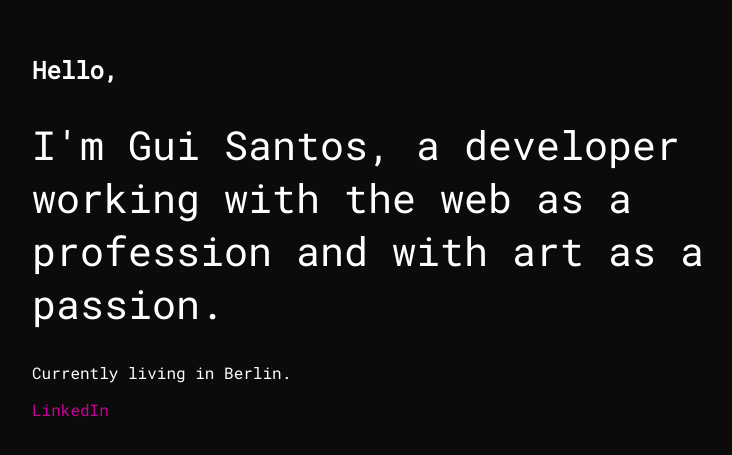
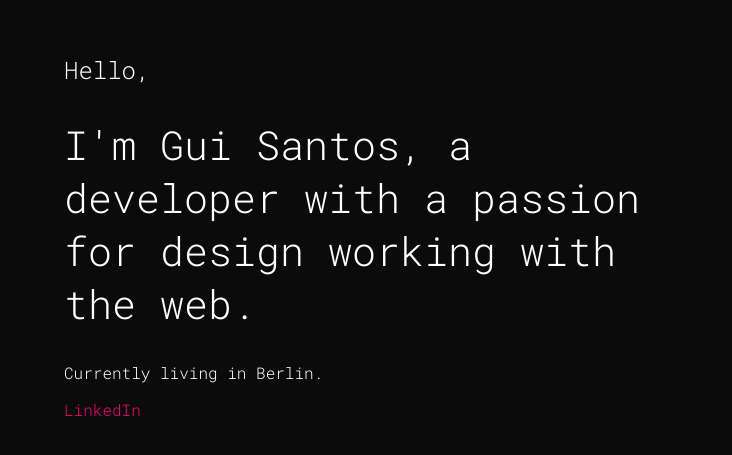
Before and after one commit to gui-santos/personal-website, a Gatsby site: page / in a window 1280 px wide. Shown: the part 163-618 px from the top of the page, without its empty margins (24-756 px from the left). Built offline with nearby package versions, Linux system fonts and the light colour scheme; Gatsby itself is replaced by a stand-in of ours.

Commit message:
move files to own directories

```diff
--- a/gatsby-config.js
+++ b/gatsby-config.js
@@ -14,20 +14,5 @@ module.exports = {
         path: `${__dirname}/src/images`,
       },
     },
-    {
-      resolve: 'gatsby-plugin-manifest',
-      options: {
-        name: 'Gui Santos',
-        start_url: '/',
-        background_color: '#663399',
-        theme_color: '#663399',
-        display: 'minimal-ui',
-      },
-    },
-    // this (optional) plugin enables Progressive Web App + Offline functionality
-    // To learn more, visit: https://gatsby.app/offline
-    // 'gatsby-plugin-offline',
   ],
-  // necessary to deploy to GitHub Pages
-  pathPrefix: '/personal-website',
 }
--- /dev/null
+++ b/src/components/Link.jsx
@@ -0,0 +1,18 @@
+import styled from 'styled-components'
+
+const Link = styled.a`
+  font-size: 0.8rem;
+  color: #ff006f;
+  text-decoration: none;
+  transition: color 0.5s ease-in-out;
+
+  :hover {
+    color: #ff00f1;
+  }
+
+  @media screen and (min-width: 768px) {
+    font-size: 1rem;
+  }
+`
+
+export default Link
--- a/src/components/layout.css
+++ b/src/components/global.css
@@ -10,8 +10,13 @@ html * {
 body {
   font-family: 'Roboto Mono', monospace;
   font-size: 16px;
+  font-weight: 300;
   margin: 0;
 
   background: #0b0b0b;
   color: #fff;
 }
+
+h1 {
+  font-weight: 300;
+}
--- a/src/components/layout.js
+++ b/src/components/layout.js
@@ -4,8 +4,8 @@ import Helmet from 'react-helmet'
 import { StaticQuery, graphql } from 'gatsby'
 import styled from 'styled-components'
 
+import './global.css'
 import favicon from '../images/favicon.ico'
-import './layout.css'
 
 const Page = styled.div`
   max-width: 1200px;
@@ -34,7 +34,7 @@ const Layout = ({ children }) => (
             {
               rel: 'stylesheet',
               href:
-                'https://fonts.googleapis.com/css?family=Roboto+Mono:300,s700&display=swap',
+                'https://fonts.googleapis.com/css?family=Roboto+Mono:300,700&display=swap',
             },
           ]}
         >
--- /dev/null
+++ b/src/components/styled/animations.jsx
@@ -0,0 +1,15 @@
+import styled, { keyframes } from 'styled-components'
+
+const fadeIn = keyframes`
+  0% {
+    opacity: 0;
+  }
+  100% {
+    opacity: 1;
+  }`
+
+export const FadeIn = styled.div`
+  animation: ${fadeIn} both;
+  animation-delay: ${({ delay = 0 }) => delay}ms;
+  animation-duration: ${({ duration = 2000 }) => duration}ms;
+`
--- /dev/null
+++ b/src/components/styled/text.jsx
@@ -0,0 +1,24 @@
+import styled from 'styled-components'
+
+export const Title = styled.h1`
+  font-size: 1.5rem;
+  margin: 0 0 2rem;
+`
+
+export const TextBig = styled.p`
+  font-size: 1.5rem;
+  margin: 0 0 2rem;
+
+  @media screen and (min-width: 768px) {
+    font-size: 2.5rem;
+  }
+`
+
+export const TextSmall = styled.p`
+  font-size: 0.8rem;
+  margin: 0 0 1rem;
+
+  @media screen and (min-width: 768px) {
+    font-size: 1rem;
+  }
+`
--- a/src/pages/404.js
+++ b/src/pages/404.js
@@ -3,8 +3,7 @@ import Layout from '../components/layout'
 
 const NotFoundPage = () => (
   <Layout>
-    <h1>NOT FOUND</h1>
-    <p>You just hit a route that doesn&#39;t exist... the sadness.</p>
+    <h1>404 NOT FOUND</h1>
   </Layout>
 )
 
--- a/src/pages/index.js
+++ b/src/pages/index.js
@@ -1,23 +1,12 @@
 import React from 'react'
-import styled, { keyframes } from 'styled-components'
+import styled from 'styled-components'
 
-import Layout from '../components/layout'
+import { FadeIn } from '../components/styled/animations'
+import { Title, TextBig, TextSmall } from '../components/styled/text'
+import Layout from '../components/Layout'
+import Link from '../components/Link'
 
-const fadeIn = keyframes`
-  0% {
-    opacity: 0;
-  }
-  100% {
-    opacity: 1;
-  }`
-
-const FadeIn = styled.div`
-  animation: ${fadeIn} both;
-  animation-delay: ${({ delay = 0 }) => delay}ms;
-  animation-duration: ${({ duration = 2000 }) => duration}ms;
-`
-
-const About = styled.div`
+const Container = styled.div`
   height: calc(100vh - 2rem);
   max-width: 700px;
   display: flex;
@@ -25,60 +14,24 @@ const About = styled.div`
   justify-content: center;
   padding: 2rem;
 
-  @media screen and (min-width: 768px) {
+  @media screen and (min-width: 1440px) {
     padding: 0;
   }
 `
 
-const Title = styled.h1`
-  font-size: 1.5rem;
-  margin: 0 0 2rem;
-`
-
-const TextBig = styled.p`
-  font-size: 1.5rem;
-  margin: 0 0 2rem;
-
-  @media screen and (min-width: 768px) {
-    font-size: 2.5rem;
-  }
-`
-
-const TextSmall = styled.p`
-  font-size: 0.8rem;
-  margin: 0 0 1rem;
-
-  @media screen and (min-width: 768px) {
-    font-size: 1rem;
-  }
-`
-
-const Link = styled.a`
-  font-size: 0.8rem;
-  color: #c90099;
-  text-decoration: none;
-  transition: color 0.5s ease-in-out;
-
-  :hover {
-    color: #ff05c3;
-  }
-
-  @media screen and (min-width: 768px) {
-    font-size: 1rem;
-  }
-`
-
-const IndexPage = () => (
+function IndexPage() {
+  return (
     <Layout>
-    <About>
+      <Container>
         <FadeIn>
           <Title>Hello,</Title>
         </FadeIn>
 
         <FadeIn delay={200}>
           <TextBig>
-          I'm Gui Santos, a developer working with the web as a profession and
-          with art as a passion.
+            I'm Gui Santos, a developer with a passion for design working with
+            the web.
+            {/* as a profession and with art as a passion. */}
           </TextBig>
         </FadeIn>
 
@@ -86,11 +39,14 @@ const IndexPage = () => (
           <TextSmall>Currently living in Berlin.</TextSmall>
         </FadeIn>
 
+        <FadeIn delay={1000}>
           <Link href="https://www.linkedin.com/in/guigsantos/" target="_blank">
             LinkedIn
           </Link>
-    </About>
+        </FadeIn>
+      </Container>
     </Layout>
   )
+}
 
 export default IndexPage
```
Also changed, not shown: src/pages/page-2.js (deleted, +0 -14 lines). Lines whose indentation alone changed are shown as unchanged.
